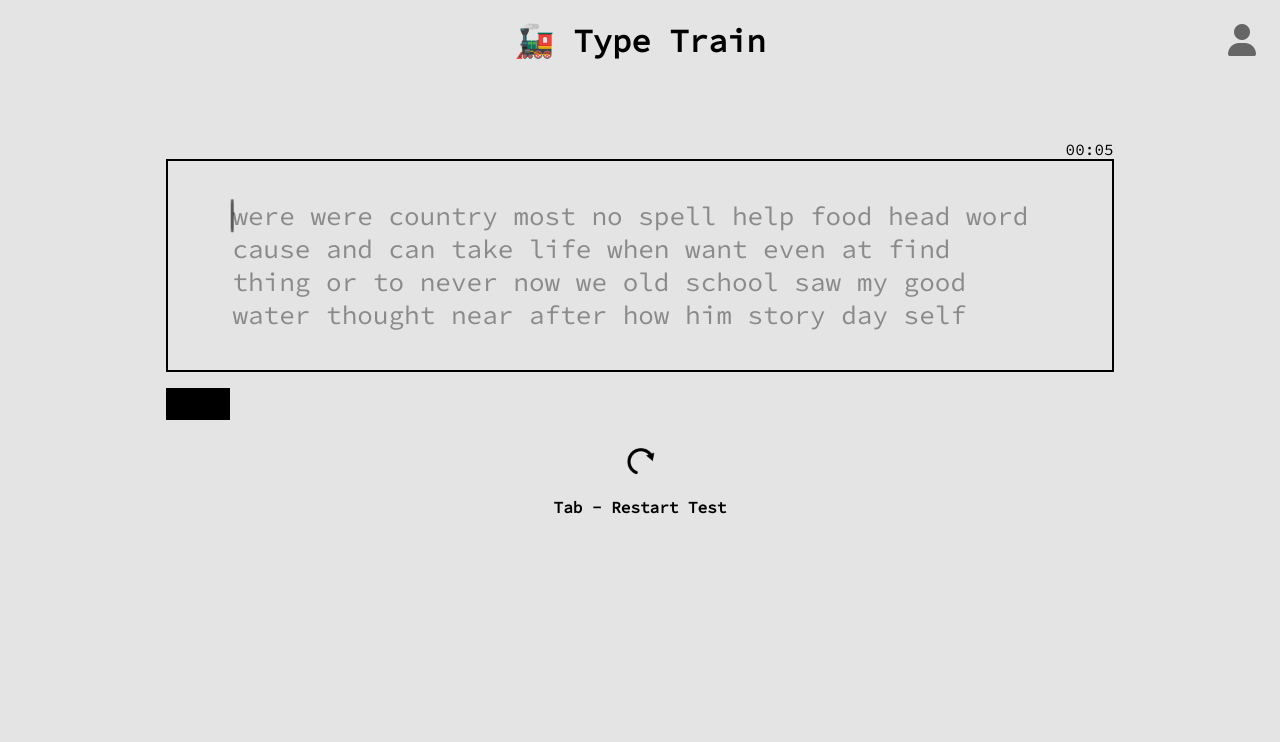
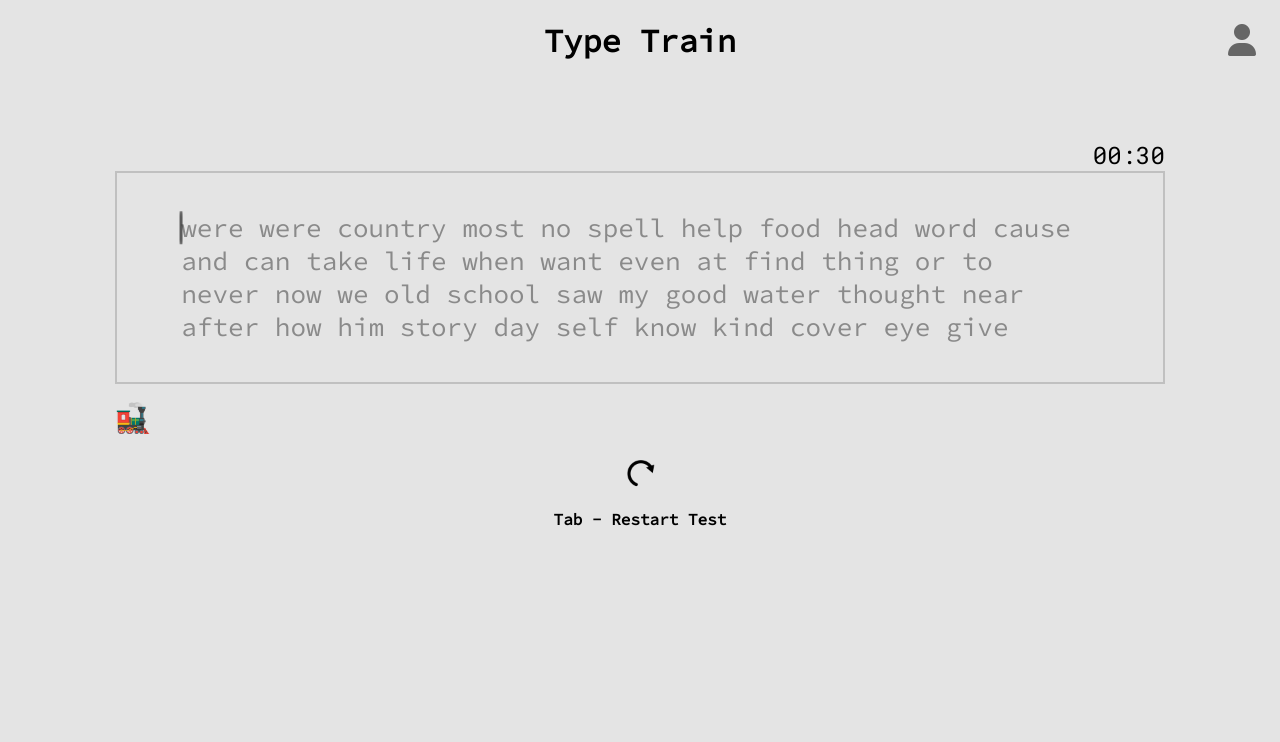
Before and after one commit to ewkchong/type-train, a website with bundled scripts: page static/index.html in a window 1280 px wide. Shown: the top 742 px of the page. Built offline with nearby package versions, Linux system fonts and the light colour scheme.

Commit message:
experimental UI changes

```diff
--- a/static/app.js
+++ b/static/app.js
@@ -14,7 +14,7 @@
 const cursor = new Cursor(letterArray);
 const train = new Train();
 const stats = new Stats(Date.now());
-const timer = new Timer(5, train, stats);
+const timer = new Timer(30, train, stats);
 let allowedToType = true;
 
 document.onload = populateTextField();
--- a/static/css/style.css
+++ b/static/css/style.css
@@ -1,4 +1,4 @@
-@import url('https://fonts.googleapis.com/css2?family=Open+Sans&family=Source+Code+Pro&display=swap');
+@import url('https://fonts.googleapis.com/css2?family=Open+Sans&family=Source+Code+Pro&family=Roboto+Mono&display=swap');
 @import url('variables.css');
 
 body {
@@ -21,8 +21,23 @@
     border-radius: 20%;
     background-color: var(--caret-colour);
     will-change: transform;
-    transition: transform 105ms ease-in-out;
-    z-index: 150;
+    transition: transform 100ms ease-in-out;
+}
+
+#test {
+    display: flex;
+    flex-direction: column;
+    margin-left: 9vw;
+    margin-right: 9vw;
+    margin-top: 3.5rem;
+}
+
+.timer {
+    font-family: 'Roboto Mono';
+    font-size: 1.5rem;
+    width: auto;
+    align-self: flex-end;
+    user-select: none;
 }
 
 .text-area-container {
@@ -36,21 +51,21 @@
 .text-area {
     display: flex;
     justify-content: space-around;
-    border: 2px black solid;
+    border: 2px rgba(184, 184, 184, 0.8) solid;
     padding: 3vw 5vw 3vw 5vw;
-    margin-left: 13vw;
-    margin-right: 13vw;
     min-height: 5rem;
     max-height: 132px;
     user-select: none;
 }
 
 #train {
-    background-color: black;
-    width: 4rem;
+    /* background-color: black; */
+    /* border: 1px black solid; */
+    font-size: 1.8rem;
+    width: fit-content;
     height: 2rem;
     margin-top: 1rem;
-    margin-left: 13vw;
+    transform: translateX(0) scaleX(-1);
     will-change: transform;
     transition: transform 100ms ease-out;
 }
@@ -168,11 +183,3 @@
 .blur {
     filter: blur(4px) !important;
 }
-
-.timer {
-    width: auto;
-    position: relative;
-    margin-top: 3.5rem;
-    margin-right: 13vw;
-    margin-left: auto;
-}
--- a/static/index.html
+++ b/static/index.html
@@ -15,7 +15,7 @@
 </head>
 <body>
     <header>
-        <h1 class="center-text"><a href="index.html">🚂 Type Train</a></h1>
+        <h1 class="center-text"><a href="index.html">Type Train</a></h1>
         <div class="profile">
             <i id="profile-icon" class="fas fa-user fa-2x"></i>
             <div class="dd-menu">
@@ -41,6 +41,7 @@
         </div>
     </header>
 
+    <div id="test">
         <div class="timer">
            <h4>00:00</h4>
         </div>
@@ -48,9 +49,9 @@
         <div class="text-area">
             <div class="text-area-container"></div>
         </div>
+        <div id="train" style="transform: translateX(0) scaleX(-1)">🚂</div>
+    </div>
 
-    <!-- train moving -->
-    <div id="train" style="transform: translateX(0)"></div>
     <div class="hidden" id="results">
         <h1 id="results-title">Summary</h1>
         <div id="graph">
--- a/static/modules/Train.js
+++ b/static/modules/Train.js
@@ -8,7 +8,7 @@
 
     updateTrainPosition(completion) {
         this.completion = completion;
-        this.trainElement.style = `transform: translateX(${this.distance * this.completion}px)`;
+        this.trainElement.style = `transform: translateX(${this.distance * this.completion}px) scaleX(-1);`;
     }
 
     resetDistance() {
```
Lines whose indentation alone changed are shown as unchanged.
